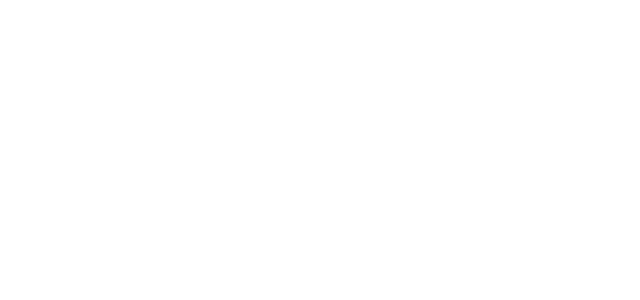
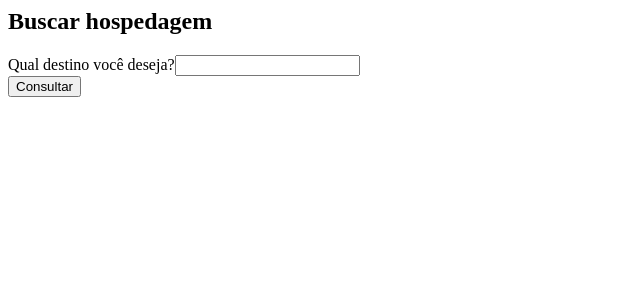
Before and after one commit to ericomm/Airbnb---Angular, an Angular app: page / in a window 1280 px wide. Shown: the top 300 px of the page, without its empty margins (0-640 px from the left). Built offline with nearby package versions, Linux system fonts and the light colour scheme.

Commit message:
1 file modified

```diff
--- a/src/app/home-page/home-page.component.html
+++ b/src/app/home-page/home-page.component.html
@@ -0,0 +1,12 @@
+<form>
+  <h2>Buscar hospedagem</h2>
+
+  <div>
+    <label for="buscar">Qual destino você deseja?</label>
+    <input type="text" id="buscar" />
+  </div>
+
+  <div>
+    <button>Consultar</button>
+  </div>
+</form>
```
